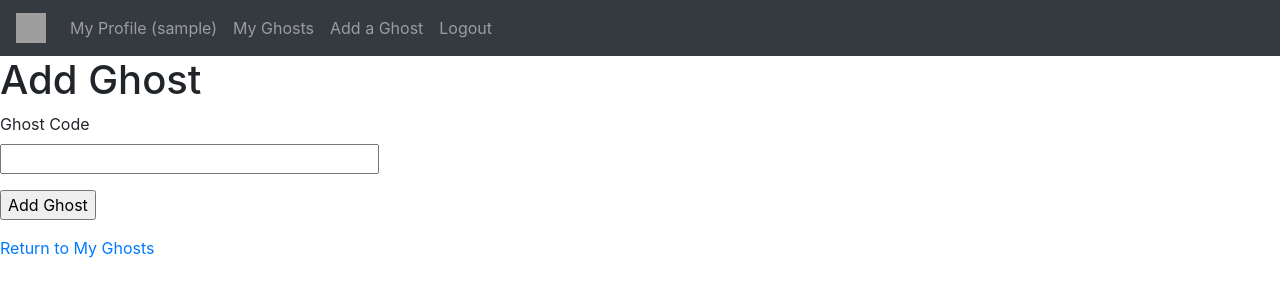
After one commit to AdriaanvanWyk/ghost-detector, a Flask app: page /addghost in a window 1280 px wide. The commit adds this page. Shown: the top 300 px of the page. Run offline with Flask 2, Linux system fonts and the light colour scheme; the visitor is signed in with stand-in values (Sample User, id 1); data comes from the database, SQL or seed files in the repository; both versions use the stored data as it was after the commit; some libraries are stand-ins or nearby versions; grey boxes are pictures that could not be loaded.

Commit message:
Added GhostCode + Add Ghosts to Account

```diff
--- a/app/forms.py
+++ b/app/forms.py
@@ -1,13 +1,15 @@
 from flask_wtf import FlaskForm
 from wtforms import StringField, PasswordField, BooleanField, SubmitField
 from wtforms.validators import DataRequired, EqualTo, ValidationError
-from app.models import User
+from app.models import User, GhostCode
+
 
 class LoginForm(FlaskForm):
     username = StringField('Username', validators=[DataRequired()])
     password = PasswordField('Password', validators=[DataRequired()])
     remember_me = BooleanField('Remember Me')
     submit = SubmitField('Sign In')
+
 
 class RegistrationForm(FlaskForm):
     username = StringField('Username', validators=[DataRequired()])
@@ -19,3 +21,13 @@ class RegistrationForm(FlaskForm):
         user = User.query.filter_by(username=username.data).first()
         if user is not None:
             raise ValidationError('Please use a different username.')
+
+
+class GhostForm(FlaskForm):
+    code = StringField('Ghost Code', validators=[DataRequired()])
+    submit = SubmitField('Add Ghost')
+
+    def validate_code(self, code):
+        response = GhostCode.query.filter_by(code=code.data).first()
+        if response is None:
+            raise ValidationError('Invalid Ghost Code.')
--- a/app/models.py
+++ b/app/models.py
@@ -1,4 +1,5 @@
 from app import db, login
+from datetime import datetime
 from flask_login import UserMixin
 from werkzeug.security import generate_password_hash, gen_salt, check_password_hash
 
@@ -22,6 +23,9 @@ class Ghost(db.Model):
     id = db.Column(db.Integer, primary_key=True)
     user_id = db.Column(db.Integer, db.ForeignKey('user.id'))
     type_id = db.Column(db.Integer, db.ForeignKey('ghost_type.id'))
+    height = db.Column(db.Integer)
+    weight = db.Column(db.Integer)
+    caught = db.Column(db.DateTime, default=db.func.current_timestamp())
 
     def __repr__(self):
         return '<Ghost {}>'.format(self.id)
@@ -35,6 +39,13 @@ class GhostType(db.Model):
         return '<GhostType {}>'.format(self.name)
 
 
+class GhostCode(db.Model):
+    code = db.Column(db.Integer, primary_key=True)
+
+    def __repr__(self):
+        return '<GhostCode {}>'.format(self.code)
+
+
 @login.user_loader
 def load_user(id):
     return User.query.get(int(id))
--- a/app/routes.py
+++ b/app/routes.py
@@ -1,8 +1,9 @@
 from flask import render_template, flash, redirect, url_for
 from flask_login import current_user, login_user, logout_user
 from app import app, db
-from app.models import User, Ghost, GhostType
-from app.forms import LoginForm, RegistrationForm
+from app.models import User, Ghost, GhostType, GhostCode
+from app.forms import LoginForm, RegistrationForm, GhostForm
+from random import randint, uniform
 
 
 @app.route('/')
@@ -47,9 +48,27 @@ def register():
 
 @app.route('/ghosts', methods=['GET', 'POST'])
 def ghosts():
+    if not current_user.is_authenticated:
+        return redirect(url_for('login'))
     user_id = User.query.filter_by(username=current_user.username).with_entities(User.id)
     ghost_types = GhostType.query.all()
     my_ghosts = Ghost.query.filter_by(user_id = user_id)
     for ghost in my_ghosts:
         ghost.type_id = GhostType.query.filter_by(id=ghost.type_id).with_entities(GhostType.name)
     return render_template('ghosts.html', title='Ghosts', ghosts=my_ghosts)
+
+@app.route('/addghost', methods=['GET', 'POST'])
+def addghost():
+    if not current_user.is_authenticated:
+        return redirect(url_for('login'))
+    form = GhostForm()
+    if form.validate_on_submit():
+        code_record = GhostCode.query.filter_by(code=form.code.data).first()
+        code = code_record.code
+        db.session.delete(code_record)
+        user_id = User.query.filter_by(username=current_user.username).with_entities(User.id)
+        new_ghost = Ghost(user_id = user_id, type_id = randint(1, 3), height = randint(20, 200), weight = round(uniform(1, 15), 2))
+        db.session.add(new_ghost)
+        db.session.commit()
+        flash('Added new Ghost to Collection!')
+    return render_template('addghost.html', title='Add Ghost', form=form)
--- /dev/null
+++ b/app/templates/addghost.html
@@ -0,0 +1,18 @@
+{% extends "base.html" %}
+
+{% block content %}
+    <h1>Add Ghost</h1>
+    <form action="" method="post" novalidate>
+        {{ form.hidden_tag() }}
+        <p>
+            {{ form.code.label }}<br>
+            {{ form.code(size=32) }}<br>
+            {% for error in form.code.errors %}
+                <span style="color: red;">[{{ error }}]</span>
+            {% endfor %}
+        </p>
+        <p>{{ form.submit() }}</p>
+    </form>
+
+    <p><a href="{{ url_for('ghosts') }}">Return to My Ghosts</a></p>
+{% endblock %}
--- a/app/templates/base.html
+++ b/app/templates/base.html
@@ -19,10 +19,9 @@
         <div class="collapse navbar-collapse" id="navbarNavAltMarkup">
             <div class="navbar-nav">
                 {% if not current_user.is_anonymous %}
-                    <a class="nav-item nav-link" href="#">My Profile</a>
+                    <a class="nav-item nav-link" href="#">My Profile ({{ current_user.username }})</a>
                     <a class="nav-item nav-link" href="{{ url_for('ghosts') }}">My Ghosts</a>
-                    <a class="nav-item nav-link" href="#">Redeem a Ghost</a>
-                    Logged in as {{ current_user.username }}
+                    <a class="nav-item nav-link" href="{{ url_for('addghost') }}">Add a Ghost</a>
                     <a class="nav-item nav-link" href="{{ url_for('logout') }}">Logout</a>
                 {% else %}
                     <a class="nav-item nav-link" href="{{ url_for('login') }}">Login</a>
--- a/app/templates/ghosts.html
+++ b/app/templates/ghosts.html
@@ -6,6 +6,9 @@
     <ul>
         <h2>ID: {{ ghost.id }}</h2>
         <li>Type: {{ ghost.type_id }}</li>
+        <li>Height: {{ ghost.height }}cm</li>
+        <li>Weight: {{ ghost.weight }}kg</li>
+        <li>Time Caught: {{ ghost.caught }}</li>
     </ul>
     {% endfor %}
 {% endblock %}
```
Also changed, not shown: migrations/versions/6c521b9b0a33_.py (deleted, +0 -30 lines), migrations/versions/6e570614ac94_.py (renamed from migrations/versions/fe9a8f4b2586_.py, +19 -9 lines), app.db, migrations/env.py (line endings or trailing spaces).
